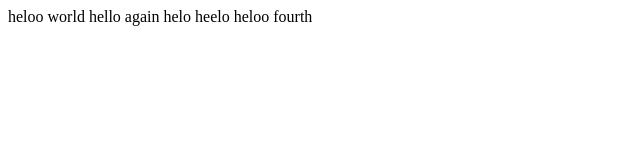
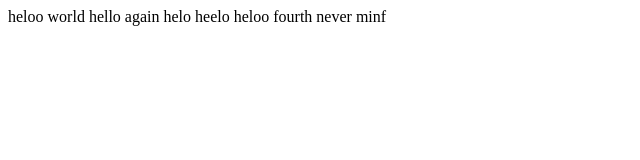
Before and after one commit to hamoodarabi/hamood-arabi, a plain HTML site: page index.html in a window 1280 px wide. Shown: the full height of the page, 0-640 px from the left. Drawn offline with Linux system fonts and the light colour scheme.

Commit message:
Update index.html

```diff
--- a/index.html
+++ b/index.html
@@ -3,6 +3,6 @@
     <title>doc</title>
     </head>
 <body>
-    heloo world hello  again helo heelo heloo fourth
+    heloo world hello  again helo heelo heloo fourth never minf
     </body>
 </html>
```
